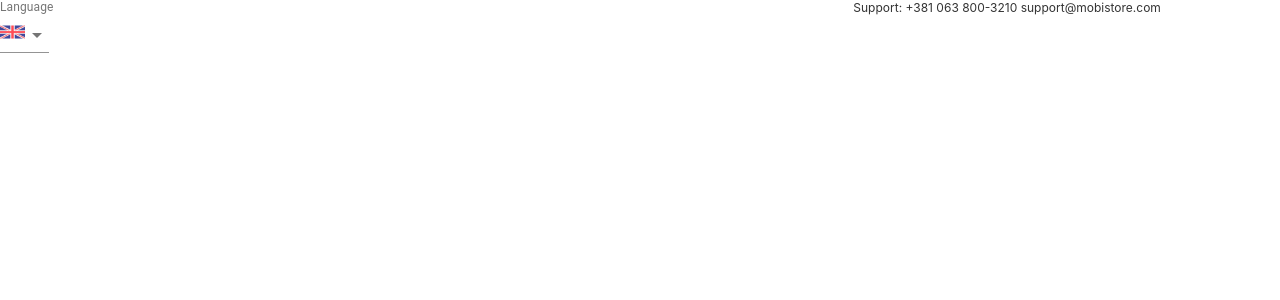
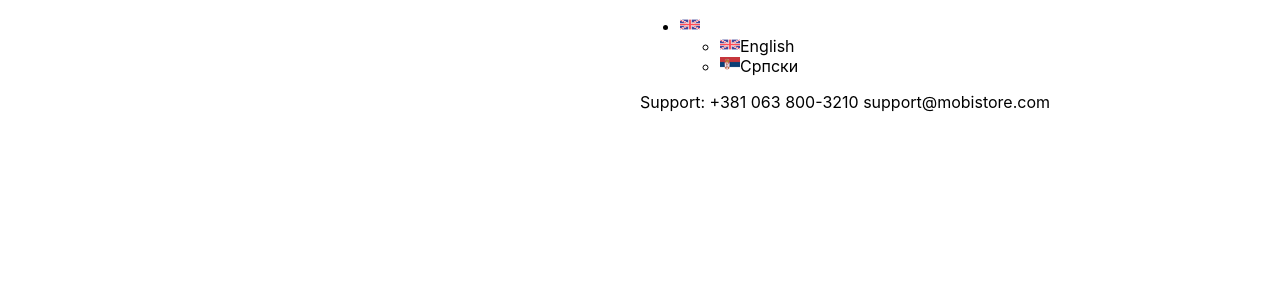
Before and after one commit to Veljko28/Phone-Ui, a Next.js app: page / in a window 1280 px wide. Shown: the top 300 px of the page. Built offline with nearby package versions, Linux system fonts and the light colour scheme.

Commit message:
helper bar almost finished

```diff
--- a/components/HeaderComps/HelpBar.tsx
+++ b/components/HeaderComps/HelpBar.tsx
@@ -1,7 +1,6 @@
 import React from 'react'
 import {Grid} from '@material-ui/core';
 import Image from 'next/image';
-import styles from '../../styles/Header.module.css';
 
 import InputLabel from '@material-ui/core/InputLabel';
 import MenuItem from '@material-ui/core/MenuItem';
@@ -12,6 +11,9 @@ import { State } from '../../redux/reduxTypes';
 import { changeLanguage } from '../../redux/actions';
 import { useDispatch, useSelector } from 'react-redux';
 
+
+
+
 export const HelpBar = () => {
 
   const lang = useSelector((state: State) => state.lang);
@@ -19,11 +21,10 @@ export const HelpBar = () => {
   const dispatch = useDispatch();
 
   return (
-    <Grid container className={styles.supportText}>
+    <Grid container>
       <Grid item xs={3}>
         <FormControl>
-        <InputLabel id="languge-select">Language</InputLabel>
-        <Select
+        {/* <Select
           labelId="select-label"
           id="languge"
           value={lang}
@@ -34,12 +35,26 @@ export const HelpBar = () => {
           <MenuItem value="sr" onClick={() => dispatch(changeLanguage("sr"))}>
             <Image src="/sr.png" alt="Српски" width="25" height="20" />
           </MenuItem>
-        </Select>
+        </Select> */}
       </FormControl>
       </Grid>
-      <Grid item xs={5}/>
-      <Grid item xs={4}>
-        <div>Support: +381 063 800-3210 support@mobistore.com</div>
+      <Grid item xs={3}/>
+      <Grid item xs={6} className="top-grid">
+        <span className="nav-wrapper">
+          <div className="sl-nav">
+            <ul>
+              <li><Image src={lang == 'en' ? '/en.png' : '/sr.png'}
+              alt={lang == 'en' ? "English" : "Српски"} width="20" height="15"/><i className="fa fa-angle-down" aria-hidden="true"></i>
+                <div className="triangle"></div>
+                <ul>
+                  <li onClick={() => dispatch(changeLanguage("en"))}><Image src="/en.png" alt="english" width="20" height="15" /><span className="active">English</span></li>
+                  <li onClick={() => dispatch(changeLanguage("sr"))}><Image src="/sr.png" alt="Српски" width="20" height="15" /><span>Српски</span></li>
+                </ul>
+              </li>
+            </ul>
+          </div>
+        </span>
+        <span className="support">Support: +381 063 800-3210 support@mobistore.com</span>
       </Grid>
     </Grid>
   )
```
